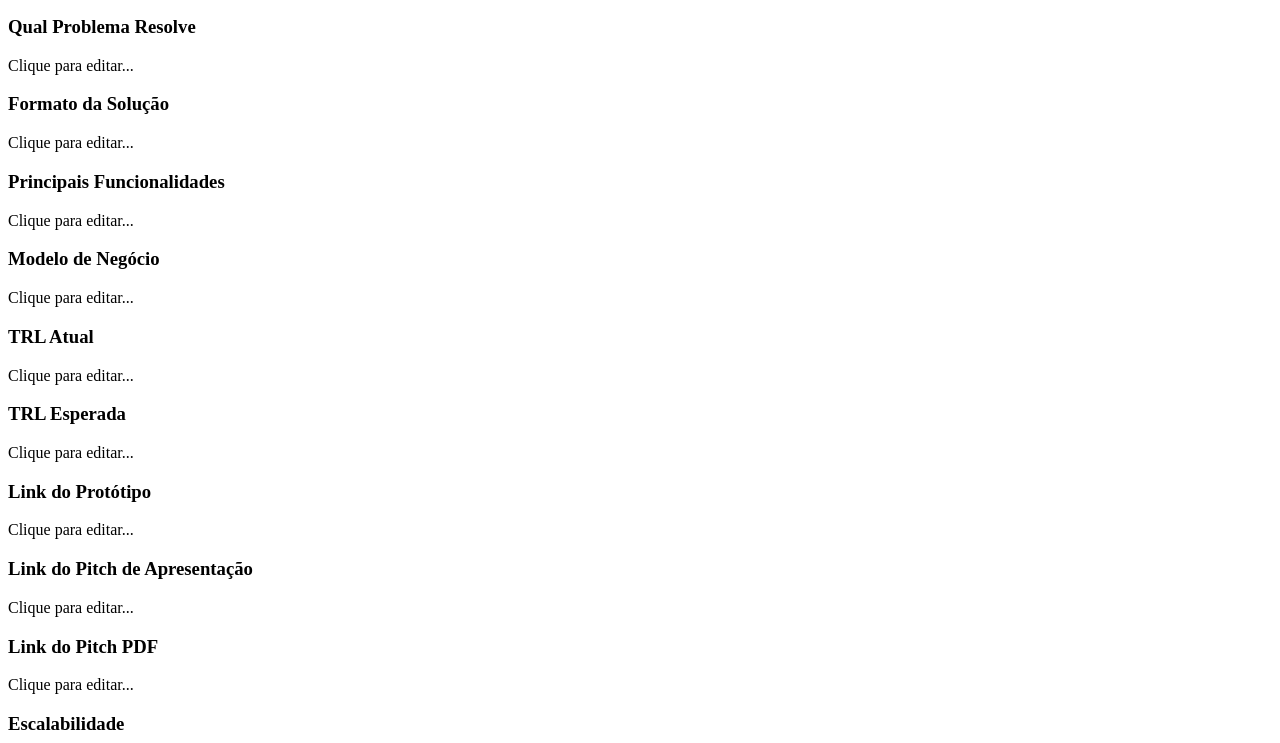
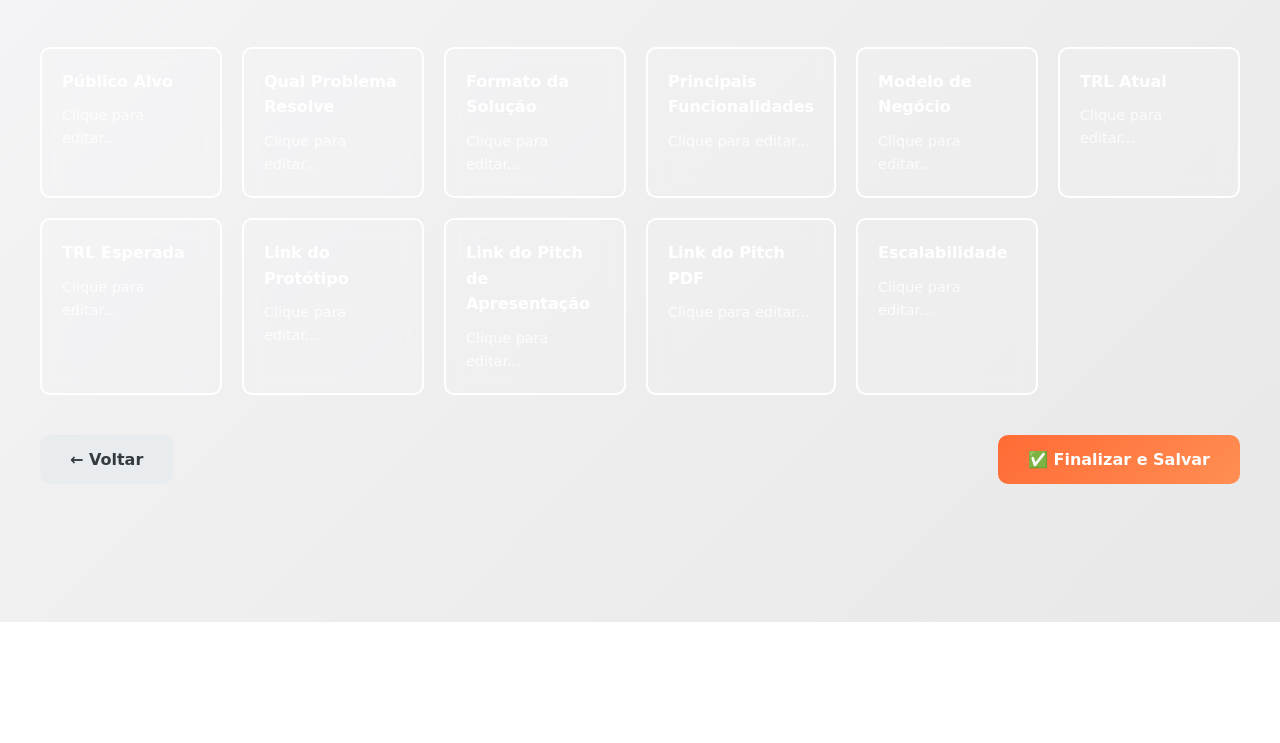
Before and after one commit to MarcosOliveiraMaster/SASGP-SistemaCicloInovacao-V1, a plain HTML site: page canvas.html in a window 1280 px wide. Shown: the part 178-921 px from the top of the page. After the commit the page ends 800 px from the top, so only its background shows below. Drawn offline with Linux system fonts and the light colour scheme.

Commit message:
Correão de layout - Carregamento de estilização - Tentativa 2

```diff
--- a/canvas.html
+++ b/canvas.html
@@ -8,6 +8,9 @@
     <!-- Nossos scripts -->
     <script src="banco.js" defer></script>
     <script src="script.js" defer></script>
+    <link rel="stylesheet" href="style.css">
+
+
 </head>
 <body>
     <div class="container">
--- a/form-novo-projeto.html
+++ b/form-novo-projeto.html
@@ -8,6 +8,7 @@
     <!-- Nossos scripts -->
     <script src="banco.js" defer></script>
     <script src="script.js" defer></script>
+    <link rel="stylesheet" href="style.css">
 <body>
     <div class="container">
         <div class="form-container">
```
Also changed, not shown: killswitch.html (+1 -0 lines), recursos.html (+1 -0 lines).
